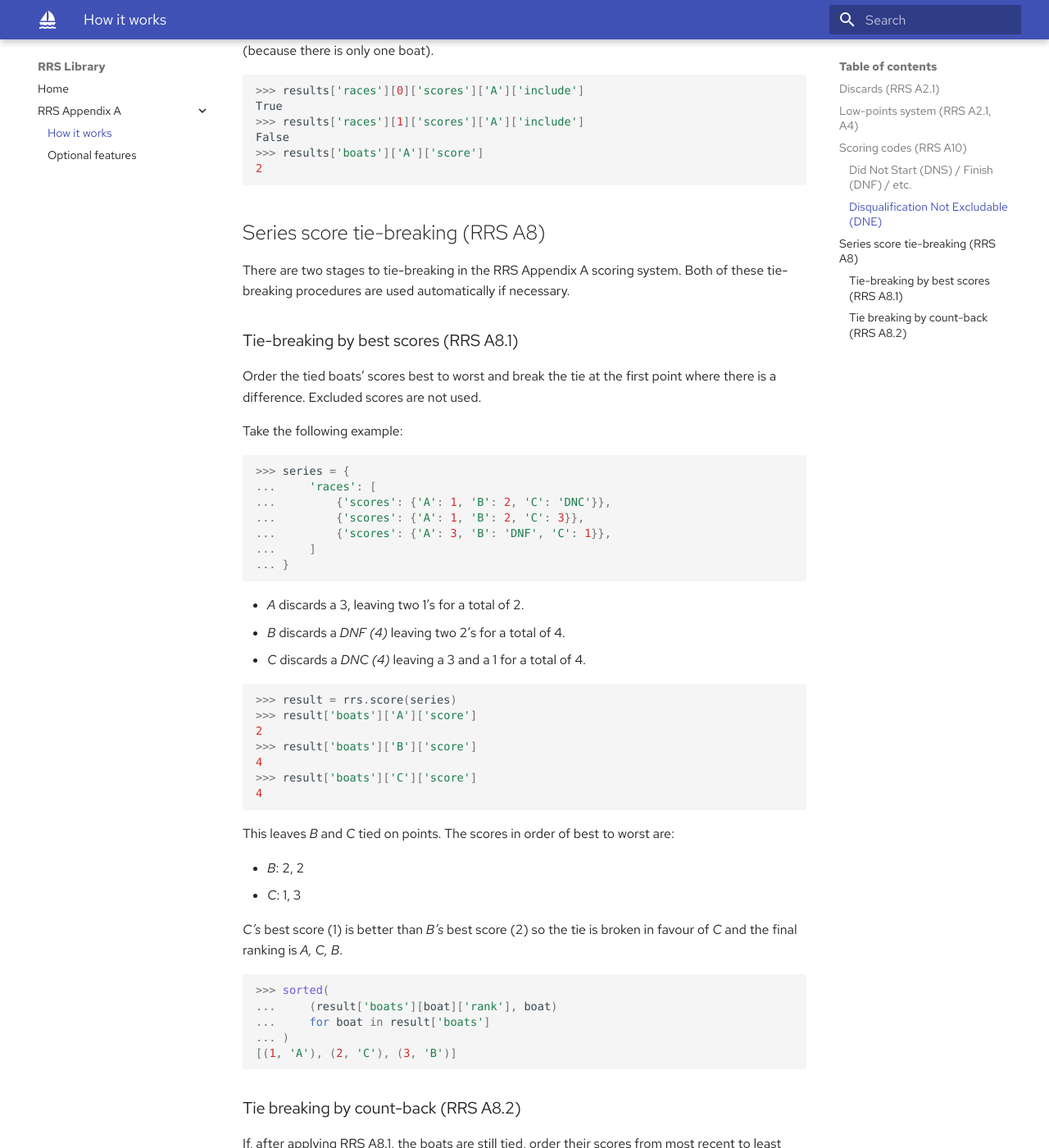
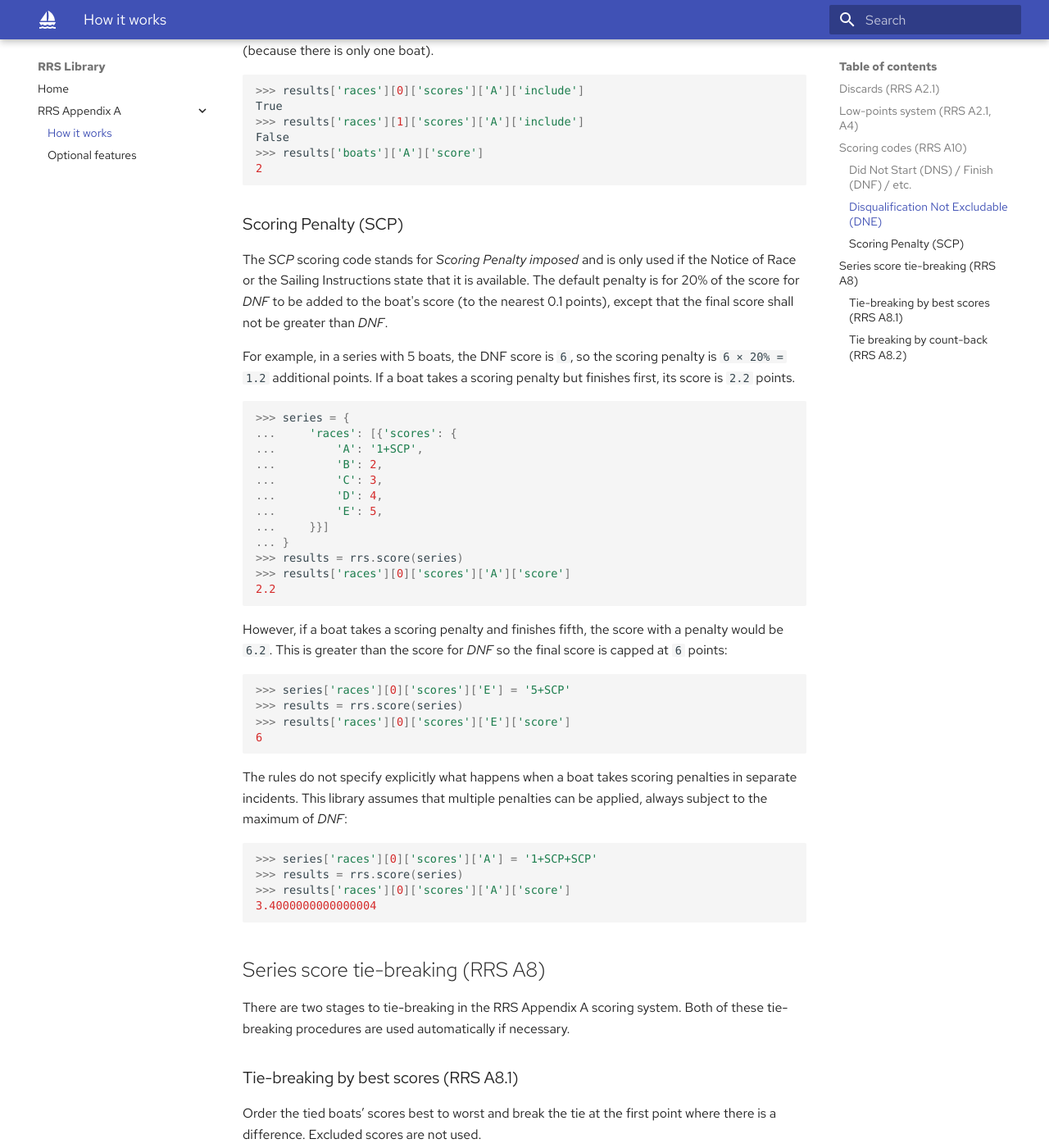
Before and after one commit to OEFDX/yellow-buoy, an MkDocs documentation site: the page built from docs/rrs-appendix-a.md, in a window 1280 px wide and 1400 px high, scrolled down 2068 px. Shown: the whole window at 82% size. Built offline with MkDocs 1.6.1 and Material for MkDocs 9.7.7, drawn with Linux system fonts in a browser that asks for light colours; some web fonts are replaced.

Commit message:
Add support for 20% scoring penalty.
This is quite incomplete:
-   RRS explicitly permits different percentages or a number of points
-   Using floating point is inappropriate, as shown by the
    inexact last example.

````diff
--- a/docs/rrs-appendix-a.md
+++ b/docs/rrs-appendix-a.md
@@ -129,6 +129,64 @@ False
 
 ```
 
+### Scoring Penalty (SCP)
+
+The _SCP_ scoring code stands for _Scoring Penalty imposed_
+and is only used if the Notice of Race or the Sailing Instructions
+state that it is available.
+The default penalty is for 20% of the score for _DNF_ to be added
+to the boat's score (to the nearest 0.1 points),
+except that the final score shall not be greater than _DNF_.
+
+For example, in a series with 5 boats,
+the DNF score is `6`,
+so the scoring penalty is `6 × 20% = 1.2` additional points.
+If a boat takes a scoring penalty but finishes first,
+its score is `2.2` points.
+
+```python
+>>> series = {
+...     'races': [{'scores': {
+...         'A': '1+SCP',
+...         'B': 2,
+...         'C': 3,
+...         'D': 4,
+...         'E': 5,
+...     }}]
+... }
+>>> results = rrs.score(series)
+>>> results['races'][0]['scores']['A']['score']
+2.2
+
+```
+
+However, if a boat takes a scoring penalty and finishes fifth,
+the score with a penalty would be `6.2`.
+This is greater than the score for _DNF_ so the final score
+is capped at `6` points:
+
+```python
+>>> series['races'][0]['scores']['E'] = '5+SCP'
+>>> results = rrs.score(series)
+>>> results['races'][0]['scores']['E']['score']
+6
+
+```
+
+The rules do not specify explicitly
+what happens when a boat takes scoring penalties
+in separate incidents.
+This library assumes that multiple penalties can be applied,
+always subject to the maximum of _DNF_:
+
+```python
+>>> series['races'][0]['scores']['A'] = '1+SCP+SCP'
+>>> results = rrs.score(series)
+>>> results['races'][0]['scores']['A']['score']
+3.4000000000000004
+
+```
+
 ## Series score tie-breaking (RRS A8)
 
 There are two stages to tie-breaking in the RRS Appendix A scoring system.
````
Also changed, not shown: rrs.py (+12 -0 lines).
